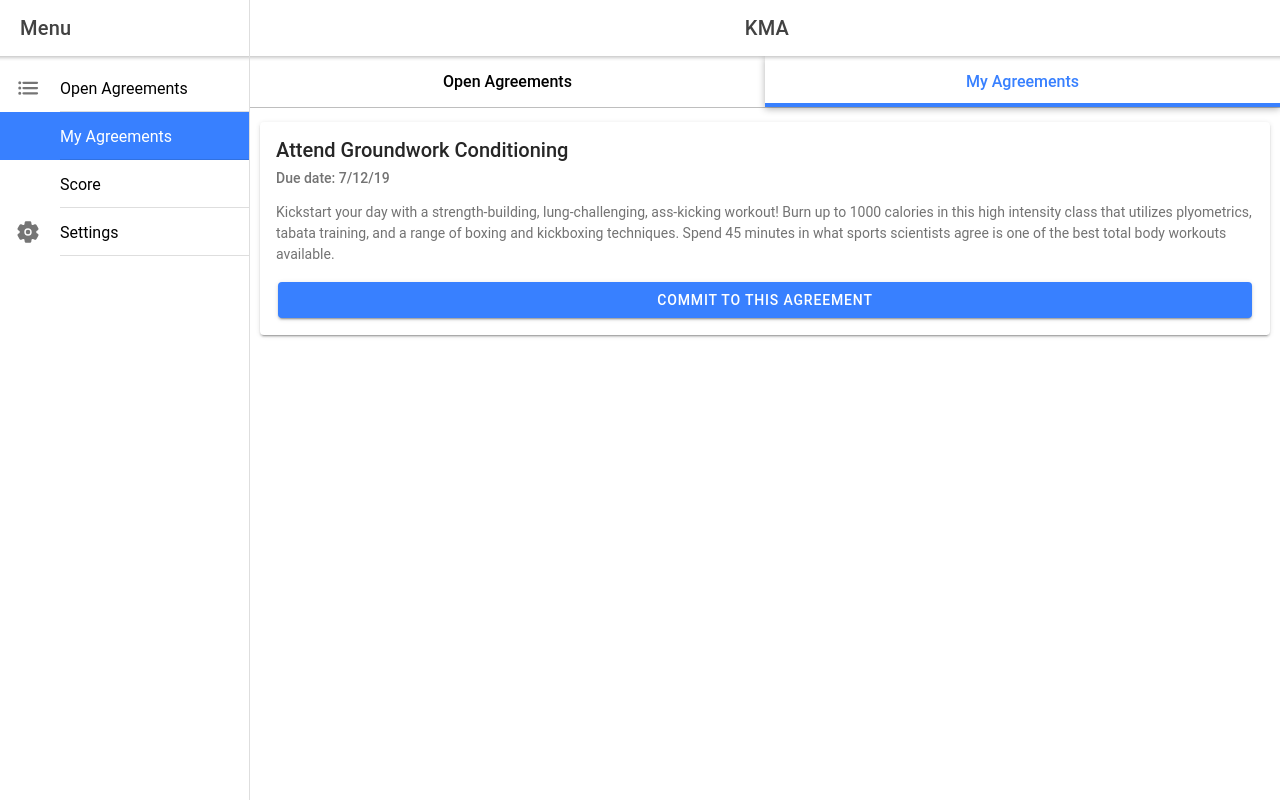
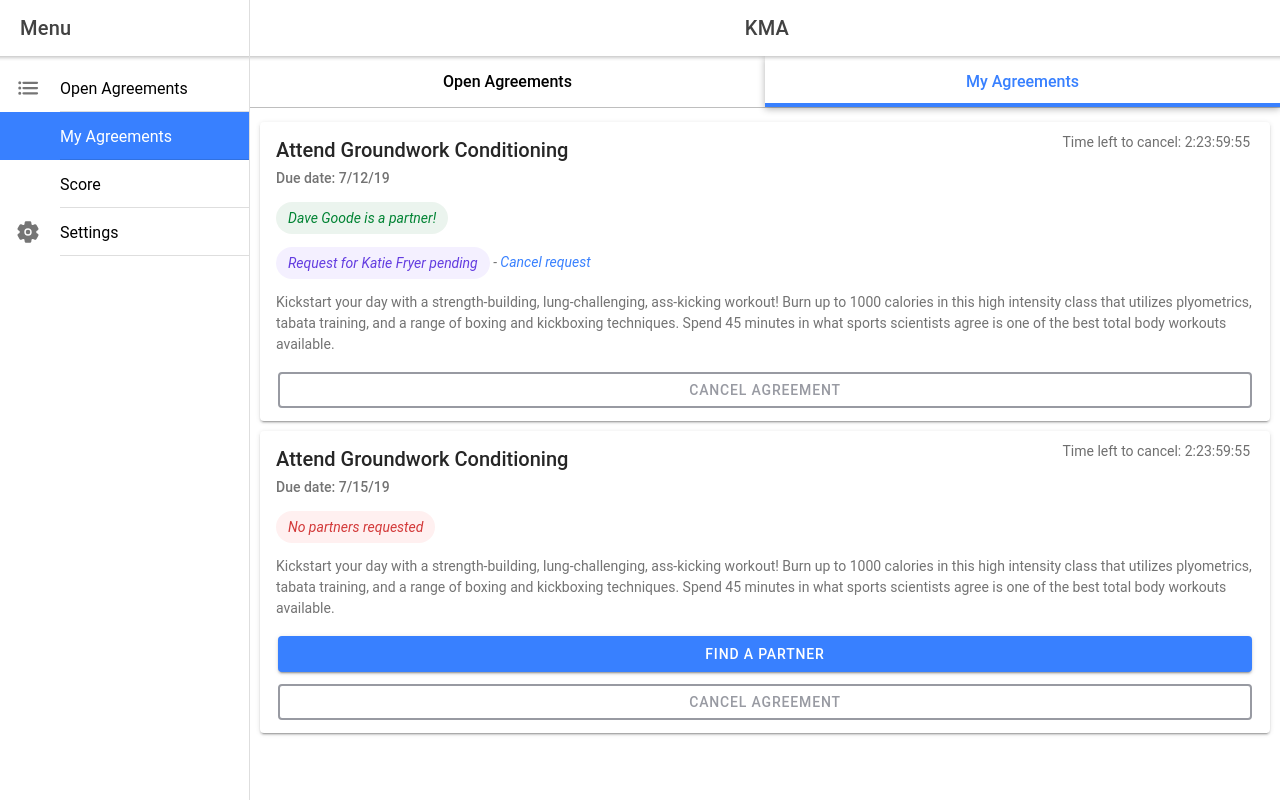
Before and after one commit to matt-hernandez/kma, a React (Create React App) app: page /home/my-agreements in a window 1280 px wide. Built offline with nearby package versions, Linux system fonts and the light colour scheme; the HTML template or start-up script is replaced by a standard one.

Commit message:
Finish formatting of agreements with notices for expiration, partner requests, and user actions

```diff
--- a/src/components/Agreement.tsx
+++ b/src/components/Agreement.tsx
@@ -1,36 +1,116 @@
-import React from 'react';
+import React, { useRef } from 'react';
 import {
   IonButton,
   IonCard,
   IonCardHeader,
   IonCardSubtitle,
   IonCardTitle,
-  IonCardContent
+  IonCardContent,
+  IonChip,
+  IonLabel
   } from '@ionic/react';
+import styled, { css } from 'styled-components/macro';
+import InlineItalic from '../components/InlineItalic';
+import CustomLink from '../components/CustomLink';
+import Timer from '../components/Timer';
 import { useStateHelper, listenerTypes } from '../util/use-state-helper';
+import { colors } from '../styles/colors';
+
+type TimerContainerProps = {
+  shouldWarn: boolean;
+};
+
+const TimerContainer = styled.div<TimerContainerProps>`
+  position: absolute;
+  top: 12px;
+  right: 20px;
+  font-size: 14px;
+  ${({shouldWarn}) => shouldWarn
+    ? css`color: ${colors.warn};`
+    : css`color: ${colors.gray6};`
+  }
+`;
 
 type PropTypes = {
   title: string;
   due: string;
   description: string;
+  expiration: number;
+  isCommitted: boolean;
+  pendingRequests?: string[];
+  acceptedRequests?: string[];
   onCommit: (...args: any) => void;
+  onCancelRequest?: (...args: any) => void;
 };
 
-const Agreement: React.FunctionComponent<PropTypes> = ({ title, due, description, onCommit }) => {
+const Agreement: React.FunctionComponent<PropTypes> = ({
+  title,
+  due,
+  description,
+  expiration,
+  isCommitted,
+  pendingRequests = [],
+  acceptedRequests = [],
+  onCommit,
+  onCancelRequest = () => {}
+}) => {
   const [ isDescriptionOpen, toggleDescription ] = useStateHelper(false, listenerTypes.TOGGLE);
+  const isPastExpiration = expiration < Date.now();
+  const shouldWarnExpiration = expiration - Date.now() < (1000 * 60 * 60);
   return (
+    <>
       <IonCard>
+        {!isPastExpiration && (
+          <TimerContainer shouldWarn={shouldWarnExpiration}>
+            {isCommitted
+              ? 'Time left to cancel:'
+              : 'Expires in'
+            } <Timer deadline={expiration} onZero={() => {}} />
+          </TimerContainer>
+        )}
         <IonCardHeader>
           <IonCardTitle>{title}</IonCardTitle>
           <IonCardSubtitle>{due}</IonCardSubtitle>
         </IonCardHeader>
+        { acceptedRequests.map(request => (
+          <IonCardContent key={`${title} ${due} ${request}`}>
+            <IonChip color="success" className="partner-request">
+              <IonLabel>
+                <InlineItalic>{request} is a partner!</InlineItalic>
+              </IonLabel>
+            </IonChip>
+          </IonCardContent>
+        )) }
+        { !isPastExpiration && pendingRequests.map(request => (
+          <IonCardContent key={`${title} ${due} ${request}`}>
+            <IonChip color="tertiary" className="partner-request">
+              <IonLabel>
+                <InlineItalic>Request for {request} pending</InlineItalic>
+              </IonLabel>
+            </IonChip>
+            <InlineItalic> - <CustomLink onClick={() => onCancelRequest(request)}>Cancel request</CustomLink></InlineItalic>
+          </IonCardContent>
+        )) }
+        { (!isPastExpiration && isCommitted && pendingRequests.length === 0) && (
+          <IonCardContent key={`${title} ${due} no-requests`}>
+            <IonChip color="danger" className="partner-request">
+              <IonLabel>
+                <InlineItalic>No partners requested</InlineItalic>
+              </IonLabel>
+            </IonChip>
+          </IonCardContent>
+        )}
         <IonCardContent>
           {description}
         </IonCardContent>
         <IonCardContent>
-        <IonButton expand="block" color="primary" onClick={onCommit}>Commit to this agreement</IonButton>
+          {!isCommitted && <IonButton expand="block" color="primary" onClick={onCommit}>Commit to this agreement</IonButton>}
+          {(isCommitted && pendingRequests.length + acceptedRequests.length < 2) && <IonButton expand="block" color="primary" onClick={onCommit}>Find a partner</IonButton>}
+          {(isCommitted && !isPastExpiration) && <IonButton expand="block" color="medium" fill="outline" onClick={onCommit}>Cancel agreement</IonButton>}
+          {(isCommitted && acceptedRequests.length > 0 && isPastExpiration) && <IonButton expand="block" color="danger" onClick={onCommit}>Break agreement</IonButton>}
         </IonCardContent>
       </IonCard>
+    </>
   );
 };
 
--- /dev/null
+++ b/src/components/CustomLink.tsx
@@ -0,0 +1,7 @@
+import styled from 'styled-components/macro';
+import { colors } from '../styles/colors';
+
+export default styled.a`
+  color: ${colors.active};
+  cursor: pointer;
+`;
--- /dev/null
+++ b/src/components/InlineBold.tsx
@@ -0,0 +1,5 @@
+import styled from 'styled-components/macro';
+
+export default styled.span`
+  font-weight: 700;
+`;
--- /dev/null
+++ b/src/components/InlineItalic.tsx
@@ -0,0 +1,5 @@
+import styled from 'styled-components/macro';
+
+export default styled.span`
+  font-style: italic;
+`;
--- /dev/null
+++ b/src/components/Timer.tsx
@@ -0,0 +1,62 @@
+import React, { useState, useEffect } from 'react';
+
+function pad(integer: number): string {
+  return `0${integer}`.slice(-2);
+}
+
+function formatDays(distance: number): number {
+  return Math.floor(distance / (1000 * 60 * 60 * 24));
+}
+
+function formatHours(distance: number): number {
+  return Math.floor((distance % (1000 * 60 * 60 * 24)) / (1000 * 60 * 60));
+}
+
+function formatMinutes(distance: number): number {
+  return Math.floor((distance % (1000 * 60 * 60)) / (1000 * 60));
+}
+
+function formatSeconds(distance: number): number {
+  return Math.floor((distance % (1000 * 60)) / 1000);
+}
+
+function getFormattedCountdown(distance: number): string {
+  // Time calculations for days, hours, minutes and seconds
+  const days = formatDays(distance);
+  const hours = pad(formatHours(distance));
+  const minutes = pad(formatMinutes(distance));
+  const seconds = pad(formatSeconds(distance));
+  return `${days}:${hours}:${minutes}:${seconds}`;
+}
+
+type Props = {
+  deadline: number;
+  onZero: () => void;
+}
+
+const Timer: React.FunctionComponent<Props> = function({ deadline, onZero }) {
+  let now = new Date().getTime();
+  const [ distance, setDistance ] = useState(getFormattedCountdown(deadline - now));
+  useEffect(() => {
+    const interval = setInterval(function() {
+      // Get todays date and time
+      now = new Date().getTime();
+      // Find the distance between now and the count down date
+      const updatedDistance = deadline - now;
+      if (updatedDistance < 0) {
+        clearInterval(interval);
+        setDistance('00:00:00:00');
+        onZero();
+        return;
+      }
+      setDistance(getFormattedCountdown(updatedDistance));
+    }, 1000);
+  }, []);
+  return (
+    <>
+      {distance}
+    </>
+  );
+}
+
+export default Timer;
--- a/src/overrides.css
+++ b/src/overrides.css
@@ -18,3 +18,24 @@ ion-menu ion-icon {
 .card-content-ios + .card-content-ios {
   padding-top: 0;
 }
+
+ion-chip {
+  margin: 0;
+}
+
+:root {
+  --ion-color-warning: #d0aa0d;
+}
+
+ion-card-content > ion-button {
+  margin-bottom: 12px;
+}
+
+ion-card-content > ion-button:last-child {
+  margin-bottom: 0;
+}
+
+.ion-color-success {
+  --ion-color-success-rgb: 0, 112, 44;
+  --ion-color-success-shade: #008333;
+}
--- a/src/pages/Home.tsx
+++ b/src/pages/Home.tsx
@@ -23,6 +23,9 @@ const tabs = [
   }
 ];
 
+const today = Date.now();
+const expiration = new Date(today + 1000 * 60 * 60 * 24 * 3).getTime();
+
 const HomePage: React.FunctionComponent<RouteComponentProps> = ({ history, location }) => {
   return (
     <>
@@ -33,8 +36,10 @@ const HomePage: React.FunctionComponent<RouteComponentProps> = ({ history, locat
       </TabsContainer>
       <Route path="/home/open-agreements" component={() => (
         <Agreement
+          isCommitted={false}
+          expiration={expiration}
           title="Attend Kickstart Conditioning"
-          due="Due date: 7/12/19"
+          due="Due date: 7/12/19 at 6:15 AM"
           description={`
             Kickstart your day with a strength-building, lung-challenging, ass-kicking workout!
             Burn up to 1000 calories in this high intensity class that utilizes plyometrics,
@@ -45,7 +50,12 @@ const HomePage: React.FunctionComponent<RouteComponentProps> = ({ history, locat
         />
       )} exact={true} />
       <Route path="/home/my-agreements" component={() => (
+        <>
           <Agreement
+            isCommitted={true}
+            expiration={expiration}
+            pendingRequests={['Katie Fryer']}
+            acceptedRequests={['Dave Goode']}
             title="Attend Groundwork Conditioning"
             due="Due date: 7/12/19"
             description={`
@@ -56,6 +66,20 @@ const HomePage: React.FunctionComponent<RouteComponentProps> = ({ history, locat
             `}
             onCommit={() => {}}
           />
+          <Agreement
+            isCommitted={true}
+            expiration={expiration}
+            title="Attend Groundwork Conditioning"
+            due="Due date: 7/15/19"
+            description={`
+              Kickstart your day with a strength-building, lung-challenging, ass-kicking workout!
+              Burn up to 1000 calories in this high intensity class that utilizes plyometrics,
+              tabata training, and a range of boxing and kickboxing techniques. Spend 45 minutes
+              in what sports scientists agree is one of the best total body workouts available.
+            `}
+            onCommit={() => {}}
+          />
+        </>
       )} exact={true} />
       <Route exact path="/home" render={() => <Redirect to="/home/open-agreements" />} />
     </>
--- a/src/styles/colors.ts
+++ b/src/styles/colors.ts
@@ -1,5 +1,6 @@
 export const colors = {
   active: '#3880ff',
+  warn: '#da1e28',
   black: '#000000',
   gray10: '#171717',
   gray9: '#282828',
```
Lines whose indentation alone changed are shown as unchanged.
